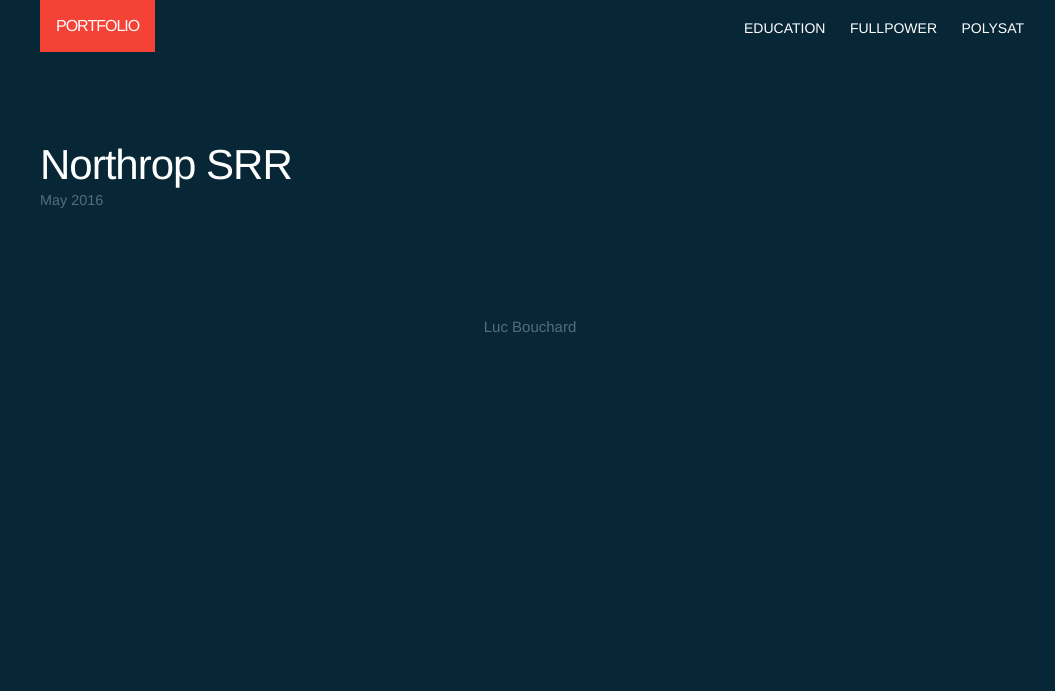
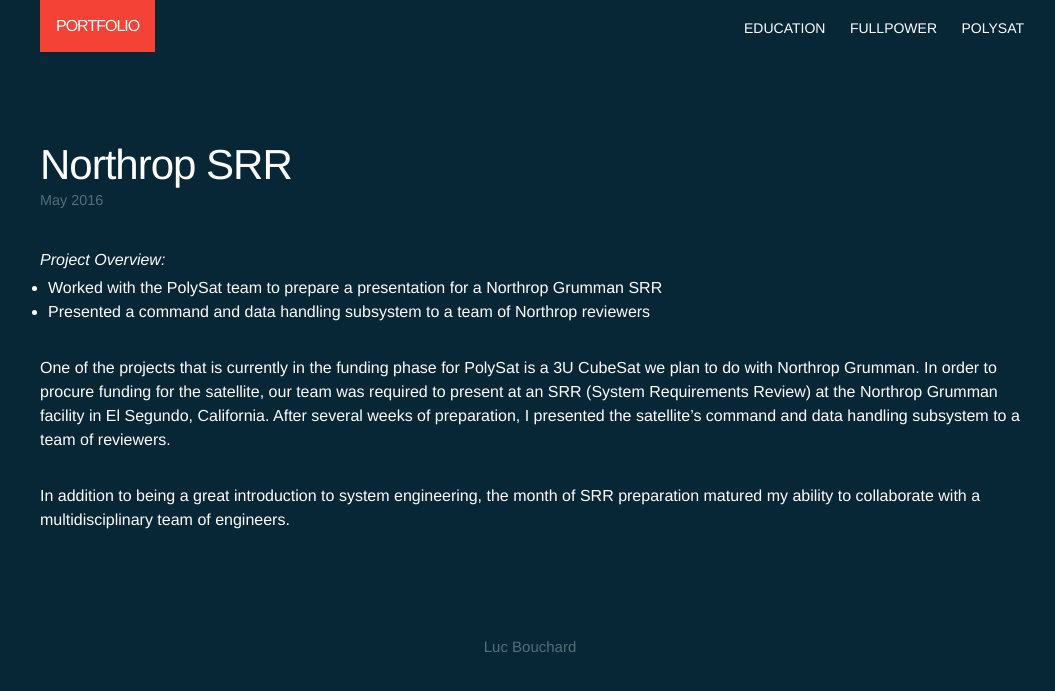
Before and after one commit to lucbouchard1/lucbouchard1.github.io, a Jekyll site: the page built from _posts/2016-04-01-northrop-srr.markdown, in a window 1280 px wide. Shown: the top 691 px of the page, without its empty margins (108-1163 px from the left). Built offline with Jekyll 4.4.1, drawn with Linux system fonts in a browser that asks for light colours.

Commit message:
Updated content

```diff
--- a/_posts/2016-04-01-northrop-srr.markdown
+++ b/_posts/2016-04-01-northrop-srr.markdown
@@ -1,7 +1,21 @@
 ---
 layout: post
 title:  "Northrop SRR"
-color: red
 width:   3
 date:   2016-05-30 11:31:49 +0200
 ---
+
+<br>
+
+*Project Overview:*
+
+- Worked with the PolySat team to prepare a presentation for a Northrop Grumman SRR
+- Presented a command and data handling subsystem to a team of Northrop reviewers
+
+<br>
+
+One of the projects that is currently in the funding phase for PolySat is a 3U CubeSat we plan to do with Northrop Grumman. In order to procure funding for the satellite, our team was required to present at an SRR (System Requirements Review) at the Northrop Grumman facility in El Segundo, California. After several weeks of preparation, I presented the satellite's command and data handling subsystem to a team of reviewers.
+
+<br>
+
+In addition to being a great introduction to system engineering, the month of SRR preparation matured my ability to collaborate with a multidisciplinary team of engineers.
```
